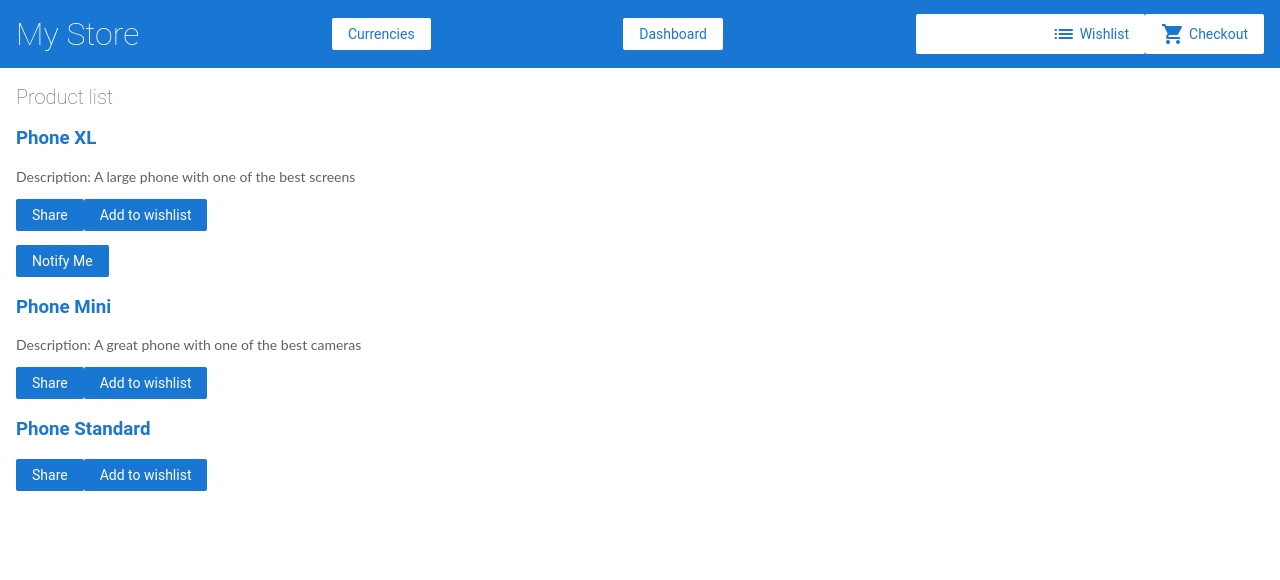
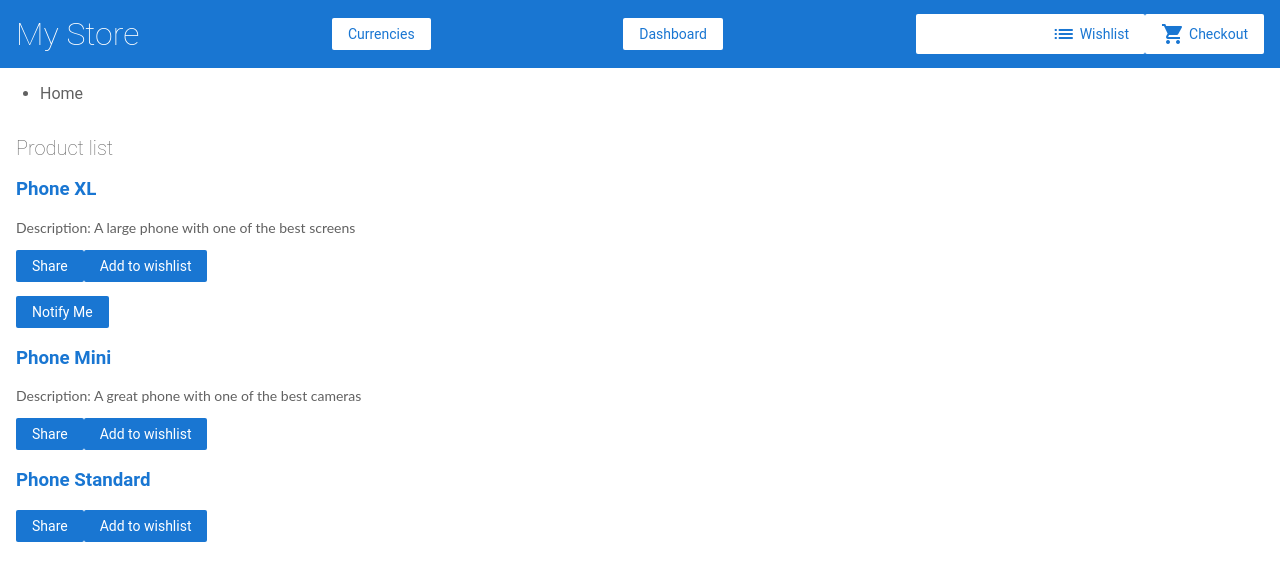
Before and after one commit to slonsu/Angular-tutorial-first, an Angular app: page / in a window 1280 px wide. Shown: the top 580 px of the page. Built offline with nearby package versions, Linux system fonts and the light colour scheme.

Commit message:
feat(23-routing-part-2): Finish tutorial-2

```diff
--- a/src/app/app.component.html
+++ b/src/app/app.component.html
@@ -1,6 +1,8 @@
 <!--The content below is only a placeholder and can be replaced.-->
 <app-top-bar></app-top-bar>
-
+<div class="container">
+  <app-breadcrumbs></app-breadcrumbs>
+</div>
 <div class="container">
   <router-outlet></router-outlet>
 </div>
--- /dev/null
+++ b/src/app/breadcrumbs/breadcrumbs.component.html
@@ -0,0 +1,6 @@
+<ul>
+    <li *ngFor="let item of breadcrumbsList;let i = index">
+        <span *ngIf="i === breadcrumbsList.length - 1">{{item.data.name}}</span>
+        <a *ngIf="i !== breadcrumbsList.length - 1" routerLink="{{item.path}}">{{item.data.name}}</a>
+    </li>
+</ul>
--- /dev/null
+++ b/src/app/breadcrumbs/breadcrumbs.component.ts
@@ -0,0 +1,35 @@
+import { Component, OnInit } from '@angular/core';
+import { Router, NavigationEnd, ActivatedRoute } from '@angular/router';
+import { filter, map } from 'rxjs/operators';
+
+@Component({
+  selector: 'app-breadcrumbs',
+  templateUrl: './breadcrumbs.component.html',
+  styleUrls: ['./breadcrumbs.component.scss']
+})
+export class BreadcrumbsComponent implements OnInit {
+  breadcrumbsList = [];
+
+  constructor(private router: Router, private activatedRoute: ActivatedRoute) { }
+
+  ngOnInit() {
+    this.router.events
+      .pipe(
+        filter(value => value instanceof NavigationEnd),
+        map(value => value as NavigationEnd)
+      )
+      .subscribe(value => {
+        this.breadcrumbsList = [];
+        const paths = value.url.split('/').slice(1);
+        for (const path of paths) {
+          const route = this.router.config.find(item => item.path.includes(path));
+          if (route) {
+            this.breadcrumbsList.push(route);
+          } else {
+            this.breadcrumbsList.push(this.activatedRoute.firstChild.snapshot);
+          }
+        }
+      });
+  }
+
+}
```
Also changed, not shown: src/app/app.module.ts (+13 -11 lines), src/app/breadcrumbs/breadcrumbs.component.scss (added).
